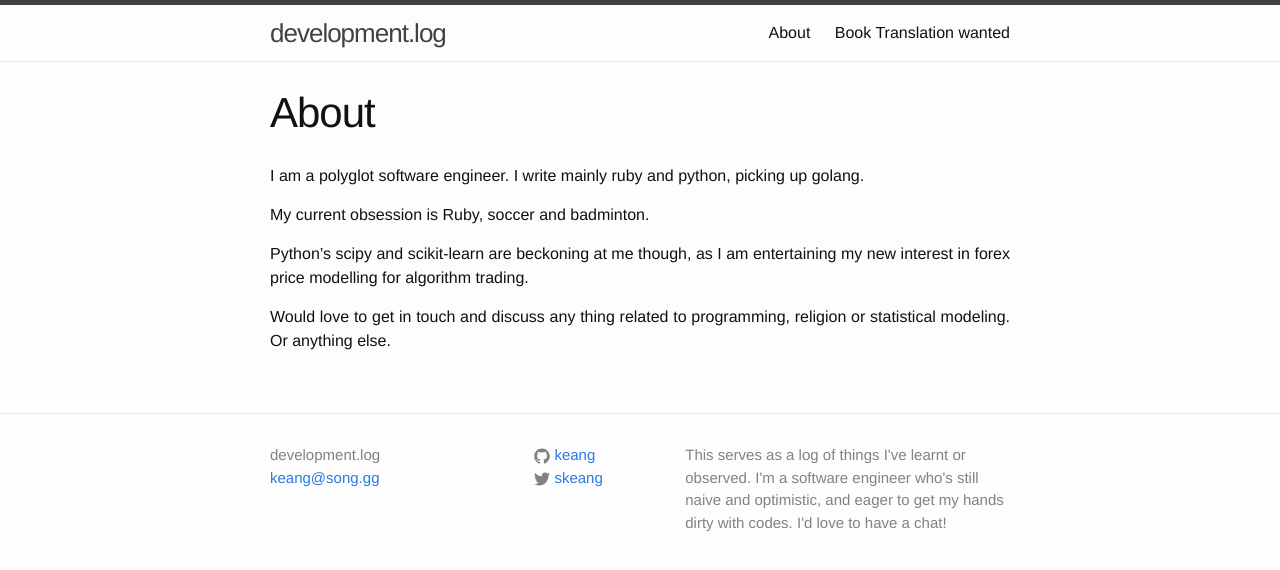
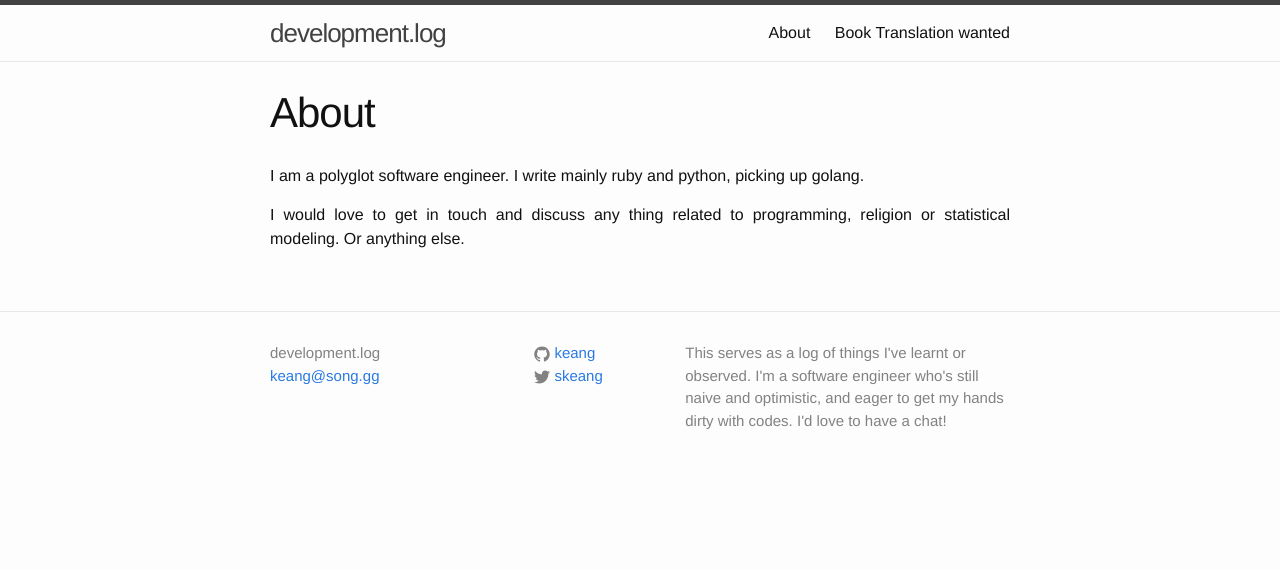
Before and after one commit to keang/keang.github.io, a Jekyll site: the page built from about.md, in a window 1280 px wide. Shown: the top 570 px of the page. Built offline with Jekyll 4.4.1, drawn with Linux system fonts in a browser that asks for light colours.

Commit message:
Update about

```diff
--- a/about.md
+++ b/about.md
@@ -5,8 +5,4 @@ permalink: /about/
 ---
 I am a polyglot software engineer. I write mainly ruby and python, picking up golang.
 
-My current obsession is Ruby, soccer and badminton.
-
-Python's scipy and scikit-learn are beckoning at me though, as I am entertaining my new interest in forex price modelling for algorithm trading.
-
-Would love to get in touch and discuss any thing related to programming, religion or statistical modeling. Or anything else.
+I would love to get in touch and discuss any thing related to programming, religion or statistical modeling. Or anything else.
```
